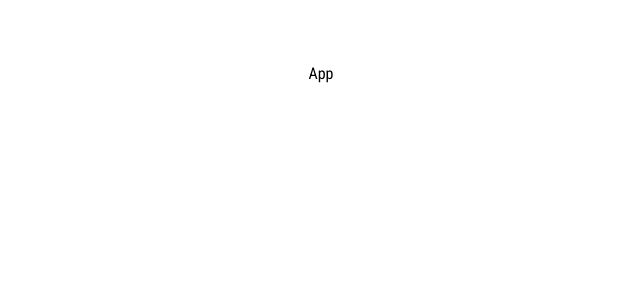
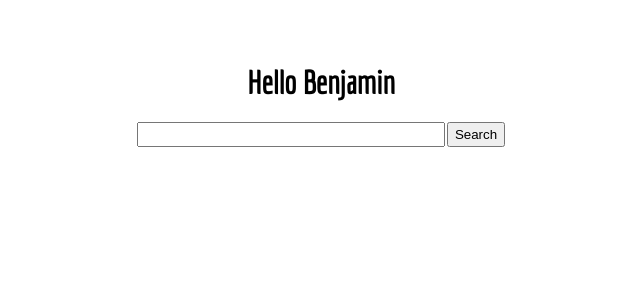
Before and after one commit to 3FirstNameBoy/React-Hooks, a React (Create React App) app in the folder home/: page / in a window 1280 px wide. Shown: the top 300 px of the page, without its empty margins (319-959 px from the left). Built offline with nearby package versions, Linux system fonts and the light colour scheme.

Commit message:
created simple search form redirecting users input to a google search opening in a new tab

```diff
--- a/home/src/App.js
+++ b/home/src/App.js
@@ -1,5 +1,36 @@
+import { useState } from "react";
+
 function App() {
-  return <div className="App">App</div>;
+  const [userQuery, setUserQuery] = useState("");
+
+  const searchQuery = () => {
+    window.open(`http://google.com/search?q=${userQuery}`, "_blank");
+  };
+
+  const handleKeyPress = (event) => {
+    if (event.key === "Enter") {
+      searchQuery();
+    }
+  };
+
+  const updateUserQuery = (event) => {
+    console.log("userQuery", userQuery);
+    setUserQuery(event.target.value);
+  };
+
+  return (
+    <div className="App">
+      <h1>Hello Benjamin</h1>
+      <div className="form">
+        <input
+          value={userQuery}
+          onChange={updateUserQuery}
+          onKeyPress={handleKeyPress}
+        />
+        <button onClick={searchQuery}>Search</button>
+      </div>
+    </div>
+  );
 }
 
 export default App;
```
